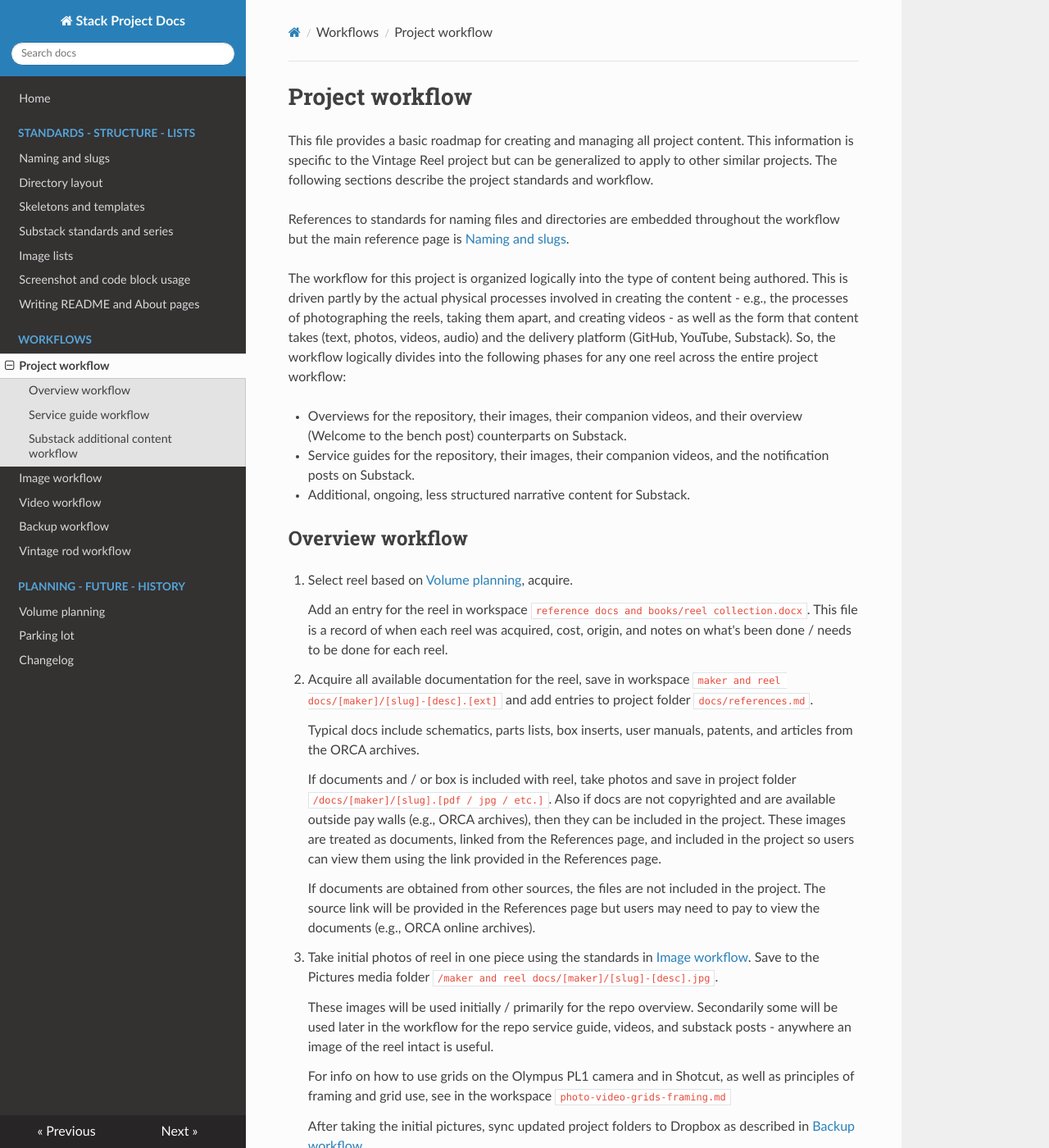
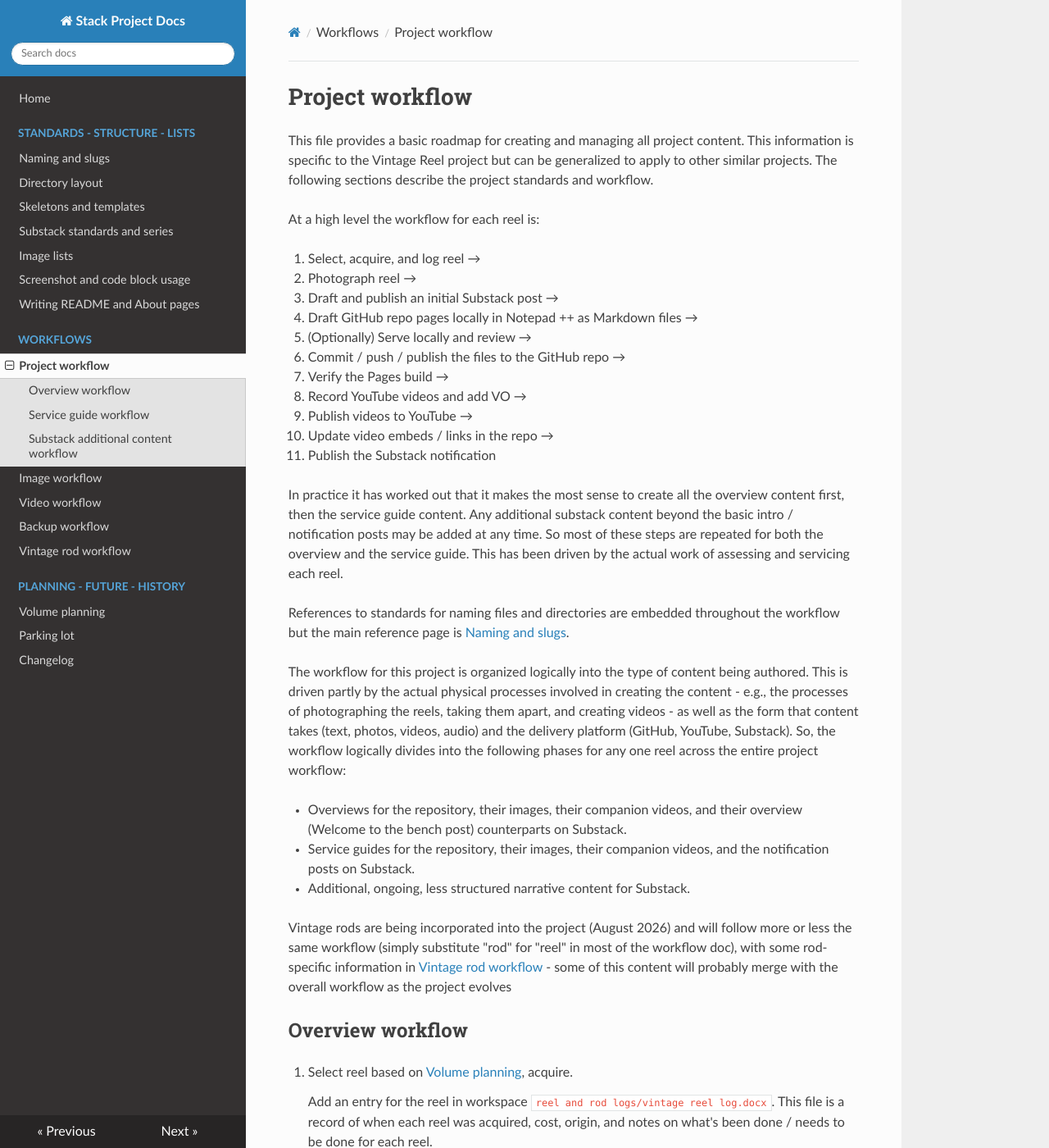
Before and after one commit to john-tech-writer/stack-project-docs, an MkDocs documentation site: the page built from docs/project-workflow.md, in a window 1280 px wide and 1400 px high. Shown: the whole window at 82% size. Built offline with MkDocs 1.6.1, drawn with Linux system fonts in a browser that asks for light colours; nearby versions of some CDN libraries; some of the changed text lies outside the part shown.

Commit message:
revising and aligning multiple files
changes related to setting up new repo, reorgs to the dirs, etc.

```diff
--- a/docs/project-workflow.md
+++ b/docs/project-workflow.md
@@ -1,6 +1,32 @@
 # Project workflow
 
 This file provides a basic roadmap for creating and managing all project content. This information is specific to the Vintage Reel project but can be generalized to apply to other similar projects. The following sections describe the project standards and workflow.
+
+At a high level the workflow for each reel is:
+
+1. Select, acquire, and log reel →
+
+2. Photograph reel →
+
+3. Draft and publish an initial Substack post →
+
+4. Draft GitHub repo pages locally in Notepad ++ as Markdown files →
+
+5. (Optionally) Serve locally and review →
+
+6. Commit / push / publish the files to the GitHub repo →
+
+4. Verify the Pages build →
+
+5. Record YouTube videos and add VO →
+
+6. Publish videos to YouTube →
+
+7. Update video embeds / links in the repo →
+
+8. Publish the Substack notification
+
+In practice it has worked out that it makes the most sense to create all the overview content first, then the service guide content. Any additional substack content beyond the basic intro / notification posts may be added at any time. So most of these steps are repeated for both the overview and the service guide. This has been driven by the actual work of assessing and servicing each reel.
 
 References to standards for naming files and directories are embedded throughout the workflow but the main reference page is [Naming and slugs](naming-slugs.md).
 
@@ -12,11 +38,15 @@ The workflow for this project is organized logically into the type of content be
 
   - Additional, ongoing, less structured narrative content for Substack.
 
+Vintage rods are being incorporated into the project (August 2026) and will follow more or less the same workflow (simply substitute "rod" for "reel" in most of the workflow doc), with some rod-specific information in [Vintage rod workflow](vintage-rod-workflow.md) - some of this content will probably merge with the overall workflow as the project evolves
+
 ## Overview workflow
 
 1. Select reel based on [Volume planning](volume-planning.md), acquire.
 
-    Add an entry for the reel in workspace `reference docs and books/reel collection.docx`. This file is a record of when each reel was acquired, cost, origin, and notes on what's been done / needs to be done for each reel.
+    Add an entry for the reel in workspace `reel and rod logs/vintage reel log.docx`. This file is a record of when each reel was acquired, cost, origin, and notes on what's been done / needs to be done for each reel.
+
+    There is a separate log for rods in the same folder. Other logs may be added for ephemera, tackle boxes, lures, etc.
 
 2. Acquire all available documentation for the reel, save in workspace `maker and reel docs/[maker]/[slug]-[desc].[ext]` and add entries to project folder `docs/references.md`.
 
@@ -26,7 +56,7 @@ The workflow for this project is organized logically into the type of content be
 
     If documents are obtained from other sources, the files are not included in the project. The source link will be provided in the References page but users may need to pay to view the documents (e.g., ORCA online archives).
 
-3. Take initial photos of reel in one piece using the standards in [Image workflow](image-workflow.md). Save to the Pictures media folder `/maker and reel docs/[maker]/[slug]-[desc].jpg`.
+3. Take initial photos of reel before any servicing using the standards in [Image workflow](image-workflow.md). Save to the Pictures media folder `/maker and reel docs/[maker]/[slug]-[desc].jpg`.
 
     These images will be used initially / primarily for the repo overview. Secondarily some will be used later in the workflow for the repo service guide, videos, and substack posts - anywhere an image of the reel intact is useful.
 
--- a/docs/skeletons-templates-workflow.md
+++ b/docs/skeletons-templates-workflow.md
@@ -34,9 +34,9 @@ The md files are very useful for sending to Perplexity because it does a very go
 
 ## Repo skeletons
 
-Live in the project folder `project-docs/repo skeletons/`
+Live in the workspace folder `repo skeletons/`
 
-Usage: Creating the source files for overviews and service guides on the repo. Open in Notepad ++, Save As to the project folder `docs/[maker]-[slug]-[overview / service-guide].md.` These files get pushed to the repo.
+Usage: Creating the source files for overviews and service guides on the repo. Open in Notepad ++, Save As to the project folder `docs/[maker]/[slug]-[overview / service-guide].md` These files get pushed to the repo.
 
 ##YouTube skeletons / templates
 
```
Also changed, not shown: other parts of docs/project-workflow.md (+1 -1 lines), docs/image-workflow.md (+1 -1 lines), docs/substack-standards-series.md (+4 -4 lines), docs/volume-planning.md (+9 -3 lines).
